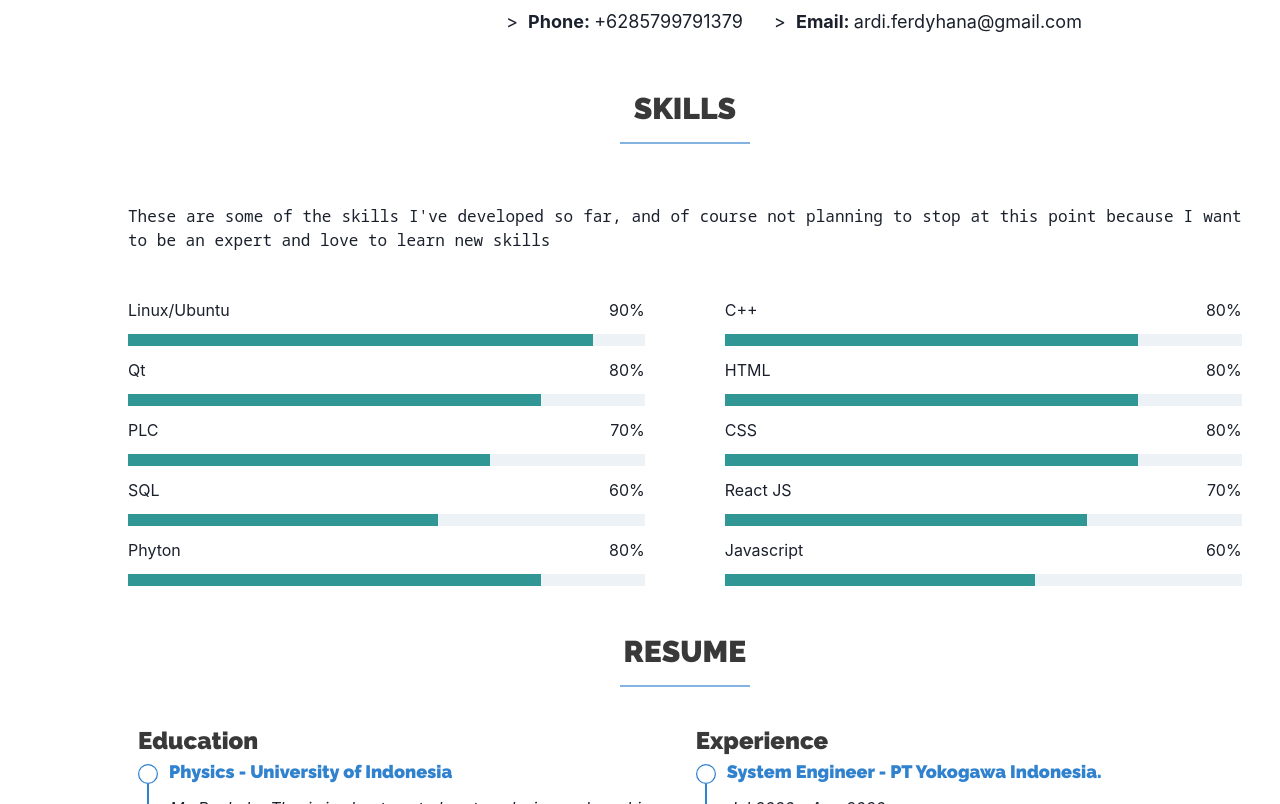
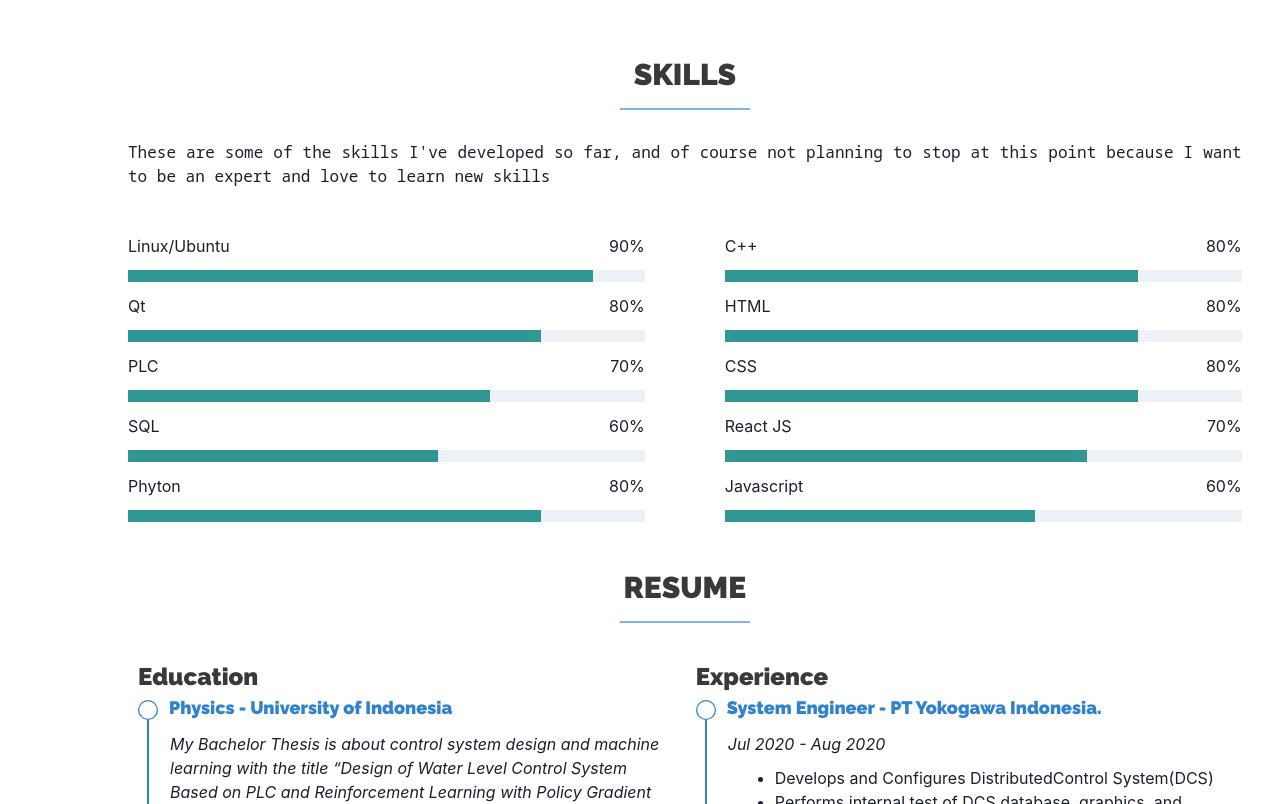
Before and after one commit to ardiferdyhana/CV_Project, a React (Create React App) app: page / in a window 1280 px wide. Shown: the part 1357-2161 px from the top of the page. Built offline with nearby package versions, Linux system fonts and the light colour scheme.

Commit message:
spacing edit

```diff
--- a/src/App.css
+++ b/src/App.css
@@ -117,7 +117,7 @@ span{
   align-items: center;
   margin-left: 10%;
   margin-right: 3%;
-  margin-top: 5%;
+  margin-top: 30px;
 }
 
 .underLine{
@@ -187,7 +187,7 @@ span{
 }
 
 .skillsContent{
-  margin: 30px 0px 30px 0px;
+  margin: 0px 0px 30px 0px;
   height: 400px
 }
 
```
